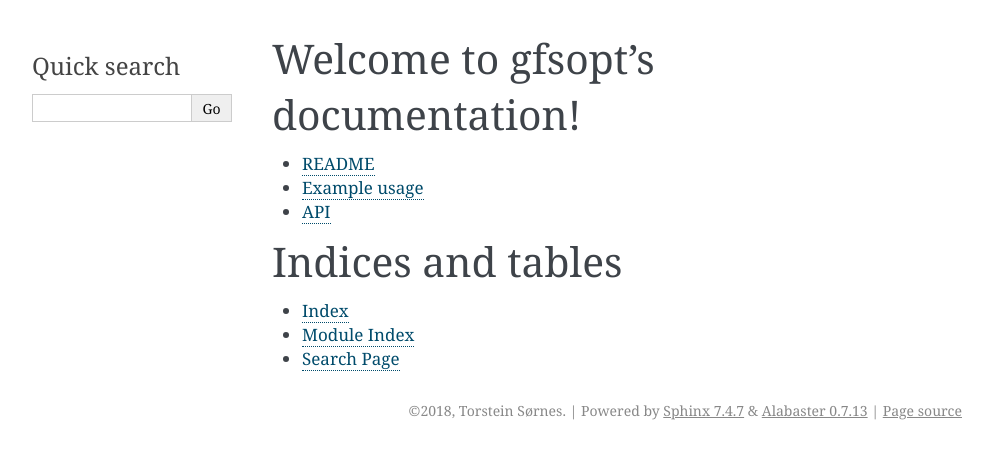
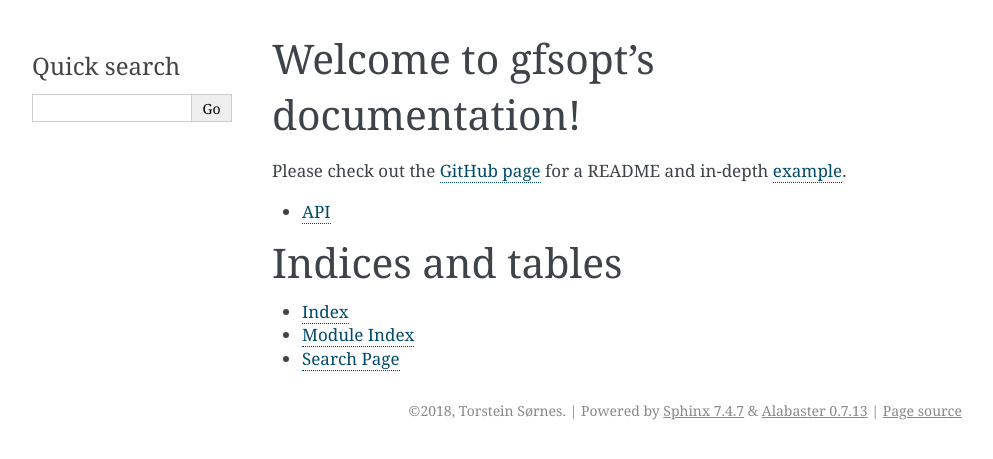
Before and after one commit to tsoernes/gfsopt, a Sphinx documentation site: the page built from docs/index.rst, in a window 1280 px wide. Shown: the top 459 px of the page, without its empty margins (148-1141 px from the left). Built offline with Sphinx 7.4.7, drawn with Linux system fonts in a browser that asks for light colours.

Commit message:
refer to github

```diff
--- /dev/null
+++ b/docs/.#conf.py
@@ -0,0 +1 @@
+torstein@tordesk.3303:1529290513
--- a/docs/conf.py
+++ b/docs/conf.py
@@ -24,8 +24,20 @@
 # -- General configuration ------------------------------------------------
 
 # If your documentation needs a minimal Sphinx version, state it here.
+# The theme to use for HTML and HTML Help pages.  See the documentation for
+# a list of builtin themes.
+#
+import os
+import sys
+from unittest.mock import MagicMock
+
 #
 # needs_sphinx = '1.0'
+from recommonmark.parser import CommonMarkParser
+
+source_parsers = {
+    '.md': CommonMarkParser,
+}
 
 # Add any Sphinx extension module names here, as strings. They can be
 # extensions coming with Sphinx (named 'sphinx.ext.*') or your custom
@@ -40,8 +52,7 @@ templates_path = ['_templates']
 # The suffix(es) of source filenames.
 # You can specify multiple suffix as a list of string:
 #
-# source_suffix = ['.rst', '.md']
-source_suffix = '.rst'
+source_suffix = ['.rst', '.md']
 
 # The master toctree document.
 master_doc = 'index'
@@ -80,10 +91,6 @@ todo_include_todos = False
 
 # -- Options for HTML output ----------------------------------------------
 
-# The theme to use for HTML and HTML Help pages.  See the documentation for
-# a list of builtin themes.
-#
-import os
 on_rtd = os.environ.get('READTHEDOCS') == 'True'
 if on_rtd:
     html_theme = 'default'
@@ -160,8 +167,6 @@ texinfo_documents = [
      'One line description of project.', 'Miscellaneous'),
 ]
 
-from unittest.mock import MagicMock
-import sys
 
 
 class Mock(MagicMock):
--- a/docs/example.rst
+++ /dev/null
@@ -1,4 +0,0 @@
-Example usage
-==========================================
-
-.. literalinclude:: ../example.py
--- a/docs/index.rst
+++ b/docs/index.rst
@@ -6,11 +6,12 @@
 Welcome to gfsopt's documentation!
 ==========================================
 
+Please check out the `GitHub page <https://github.com/tsoernes/gfsopt>`_ for a README and in-depth
+`example <https://github.com/tsoernes/gfsopt/blob/master/example.py>`_.
+
 .. toctree::
    :maxdepth: 2
 
-   readme
-   example
    api
 
 Indices and tables
--- a/docs/readme.rst
+++ /dev/null
@@ -1,4 +0,0 @@
-README
-==========================================
-
-.. mdinclude:: ../README.md
```
